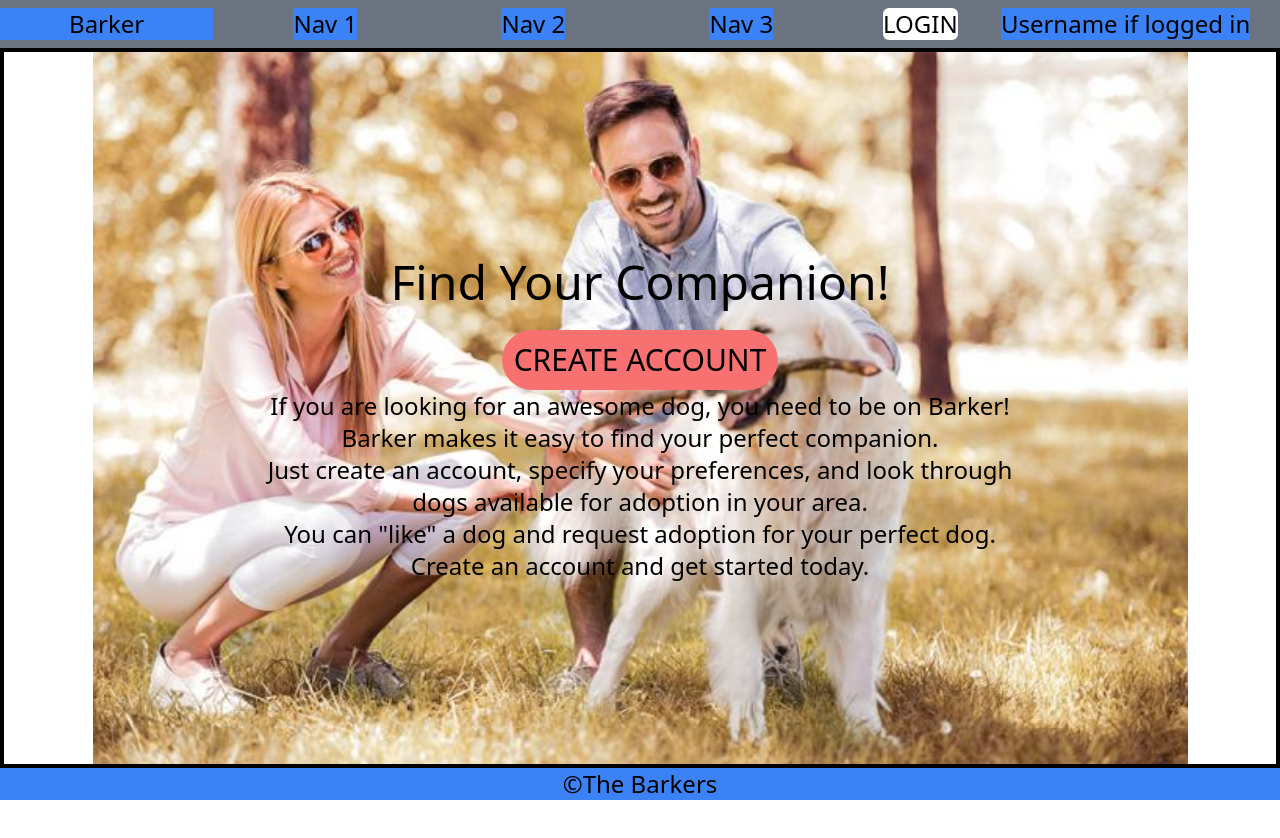
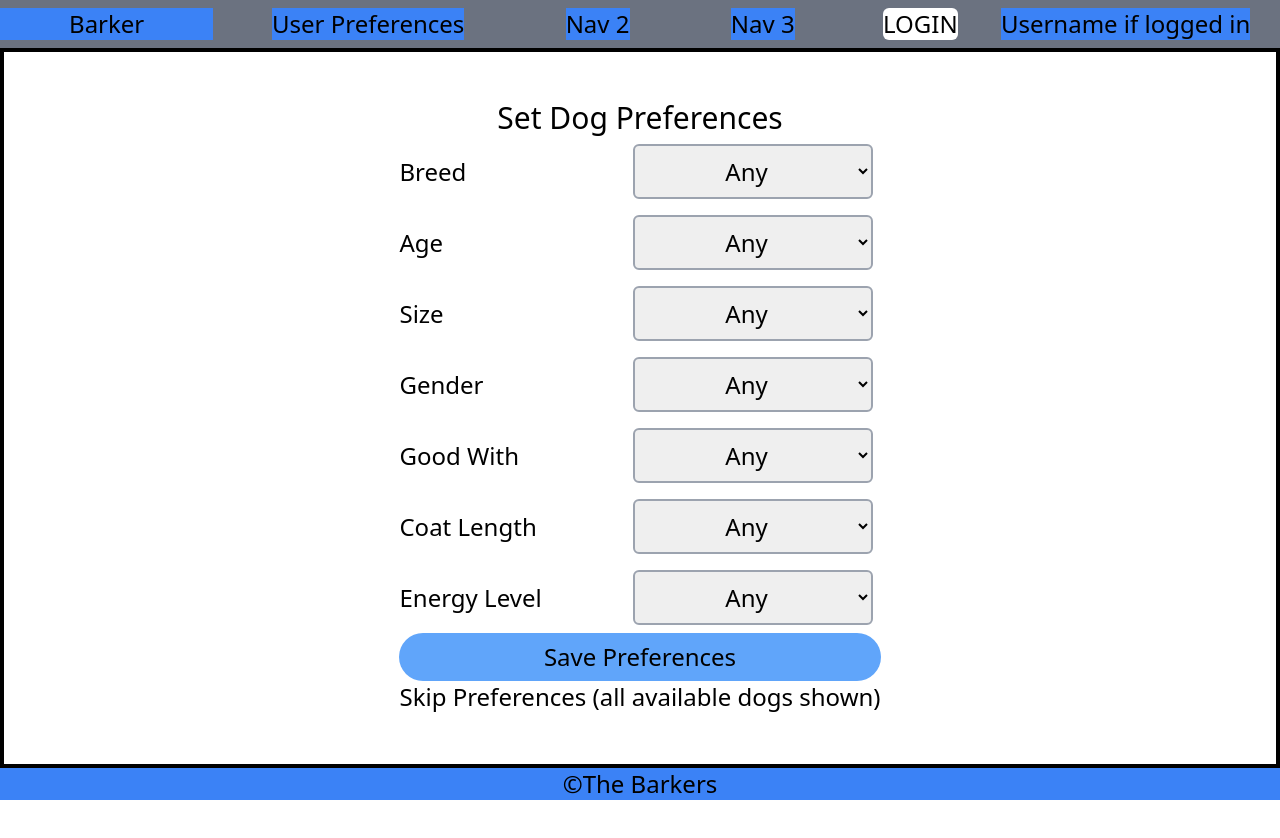
Before and after one commit to 2011JavaReact/BarkerFrontEnd, a React (Create React App) app: page /users/preferences in a window 1280 px wide. Shown: the top 838 px of the page. Before the commit the page ends 808 px from the top, so only its background shows below. Built offline with nearby package versions, Linux system fonts and the light colour scheme.

Commit message:
updated create user added user preferences

```diff
--- a/package.json
+++ b/package.json
@@ -13,6 +13,7 @@
     "@types/react": "^16.14.2",
     "@types/react-dom": "^16.9.10",
     "autoprefixer": "^9.8.6",
+    "axios": "^0.21.1",
     "postcss": "^7.0.35",
     "react": "^17.0.1",
     "react-dom": "^17.0.1",
--- a/src/App.tsx
+++ b/src/App.tsx
@@ -5,6 +5,8 @@ import { BrowserRouter as Router, Route, Switch } from "react-router-dom";
 import NavBarContainer from "./containers/NavBarContainer";
 import Home from "./components/Home";
 import FooterContainer from "./containers/FooterContainer";
+import NewUserForm from "./components/user/NewUserForm";
+import UserPreferences from "./components/user/UserPreferences";
 
 function App() {
   return (
@@ -14,7 +16,9 @@ function App() {
           <NavBarContainer />
         </nav>
         <div className="main-container mt-12 mb-10 border-solid border-4 border-black">
-          <Route path="/" component={Home} />
+          <Route exact path="/" component={Home} />
+          <Route exact path="/users/new" component={NewUserForm} />
+          <Route exact path="/users/preferences" component={UserPreferences} />
         </div>
         <footer className="fixed inset-x-0 bottom-0 h-8 bg-blue-500">
           <FooterContainer />
--- a/src/components/Home.tsx
+++ b/src/components/Home.tsx
@@ -1,13 +1,17 @@
 import React from "react";
+import { Link } from "react-router-dom";
+
 // import happyDog from "../images/happy_dog.jpg";
 
 const Home = () => {
   return (
     <div className="bg-happy-dog bg-opacity-10 bg-no-repeat bg-center bg-contain h-full flex flex-col justify-center items-center">
       <div className="text-5xl p-6">Find Your Companion!</div>
-      <button className="text-3xl rounded-full py-3 px-3 bg-red-400">
-        CREATE ACCOUNT
-      </button>
+      <Link to="users/new">
+        <button className="text-3xl rounded-full py-3 px-3 bg-red-400">
+          CREATE ACCOUNT
+        </button>
+      </Link>
       <p>If you are looking for an awesome dog, you need to be on Barker!</p>
       <p>Barker makes it easy to find your perfect companion.</p>
       <p>Just create an account, specify your preferences, and look through</p>
--- /dev/null
+++ b/src/components/user/NewUserForm.tsx
@@ -0,0 +1,80 @@
+import React from "react";
+import { Redirect, Link } from "react-router-dom";
+import Axios from "axios";
+
+export default class NewUserForm extends React.Component {
+  state = {
+    redirect: false,
+    user: {
+      userName: "",
+      email: "",
+      password: "",
+      preferencesSet: false,
+    },
+  };
+
+  handleChange = (
+    event: React.ChangeEvent<HTMLInputElement>
+  ): void | undefined => {
+    const newUser: any = { ...this.state.user };
+    newUser[event.target.name] = event.target.value;
+
+    this.setState({ user: newUser });
+  };
+
+  handleSubmit = (event: React.FormEvent<HTMLElement>): void => {
+    event.preventDefault();
+    console.log(this.state);
+    Axios.post("http://localhost:8080/users", this.state.user);
+    this.setState({ redirect: true });
+  };
+
+  render(): React.ReactNode {
+    if (this.state.redirect) {
+      return <Redirect to="/users/preferences" />;
+    } else {
+      return (
+        <div className="flex h-screen justify-center">
+          <div className="m-12 w-30% ">
+            <div className="text-3xl">Create User Account</div>
+            <form className="flex flex-col" onSubmit={this.handleSubmit}>
+              <input
+                className="m-2 p-2 rounded-md border-solid border-2 border-gray-400 text-left"
+                type="text"
+                name="userName"
+                placeholder="Full Name"
+                onChange={this.handleChange}
+                value={this.state.user.userName}
+              ></input>
+              <input
+                className="m-2 p-2 rounded-md border-solid border-2 border-gray-400 text-left"
+                type="email"
+                name="email"
+                placeholder="Email"
+                onChange={this.handleChange}
+                value={this.state.user.email}
+              ></input>
+              <input
+                className="m-2 p-2 rounded-md border-solid border-2 border-gray-400 text-left"
+                type="password"
+                name="password"
+                placeholder="Password"
+                onChange={this.handleChange}
+                value={this.state.user.password}
+              ></input>
+              <button
+                className="text-2xl rounded-full py-2 px-2 bg-red-400"
+                type="submit"
+              >
+                Sign Up!
+              </button>
+            </form>
+            <Link className="text-2xl" to="/">
+              Create a Shelter Account Instead
+            </Link>
+          </div>
+        </div>
+      );
+    }
+  }
+}
--- /dev/null
+++ b/src/components/user/UserPreferences.tsx
@@ -0,0 +1,169 @@
+import React from "react";
+import { Link } from "react-router-dom";
+import Axios from "axios";
+
+export default class UserPreferences extends React.Component {
+  state = {
+    id: "",
+    preferencesSet: false,
+    preferences: {
+      breedPreference: "any",
+      agePreference: "any",
+      sizePreference: "any",
+      genderPreference: "any",
+      goodWithPreference: "any",
+      coatLengthPreference: "any",
+      energyLevelPreference: "any",
+    },
+  };
+
+  handleChange = (
+    event: React.ChangeEvent<HTMLInputElement | HTMLSelectElement>
+  ): void | undefined => {
+    const newPrefs: any = { ...this.state.preferences };
+
+    newPrefs[event.target.name] = event.target.value;
+    console.log(newPrefs);
+    this.setState({ preferences: newPrefs });
+  };
+
+  handleSubmit = (event: React.FormEvent<HTMLElement>): void => {
+    event.preventDefault();
+    console.log(this.state);
+    Axios.put("http://localhost:8080/users", this.state.preferences);
+  };
+
+  render(): React.ReactNode {
+    return (
+      <div className="flex h-screen justify-center">
+        <div className="m-12 w-30% ">
+          <div className="text-3xl">Set Dog Preferences</div>
+          <form className="flex flex-col" onSubmit={this.handleSubmit}>
+            <div className="flex flex-row justify-between items-center">
+              <div>Breed</div>
+              <div>
+                <select
+                  className="m-2 p-2 w-60 rounded-md border-solid border-2 border-gray-400 text-left"
+                  name="breedPreference"
+                  onChange={this.handleChange}
+                  value={this.state.preferences.breedPreference}
+                >
+                  <option value="null">Any</option>
+                  <option value="Golden Retreiver">Golden Retreiver</option>
+                  <option value="none">Get List from DB</option>
+                </select>
+              </div>
+            </div>
+            <div className="flex flex-row justify-between items-center">
+              <div>Age</div>
+              <div>
+                <select
+                  className="m-2 p-2 w-60 rounded-md border-solid border-2 border-gray-400 text-left"
+                  name="agePreference"
+                  onChange={this.handleChange}
+                  value={this.state.preferences.agePreference}
+                >
+                  <option value="null">Any</option>
+                  <option value="Puppy">Puppy</option>
+                  <option value="Young">1-3 Years</option>
+                  <option value="Adult">4-8 Years</option>
+                  <option value="Senior">9+ Years</option>
+                </select>
+              </div>
+            </div>
+            <div className="flex flex-row justify-between items-center">
+              <div>Size</div>
+              <div>
+                <select
+                  className="m-2 p-2 w-60 rounded-md border-solid border-2 border-gray-400 text-left"
+                  name="sizePreference"
+                  onChange={this.handleChange}
+                  value={this.state.preferences.sizePreference}
+                >
+                  <option value="null">Any</option>
+                  <option value="Small">Under 15 lbs</option>
+                  <option value="Medium">15 - 35 lbs</option>
+                  <option value="Large">35 - 75 lbs</option>
+                  <option value="Ex-Large">75+ lbs</option>
+                </select>
+              </div>
+            </div>
+            <div className="flex flex-row justify-between items-center">
+              <div>Gender</div>
+              <div>
+                <select
+                  className="m-2 p-2 w-60 rounded-md border-solid border-2 border-gray-400 text-left"
+                  name="genderPreference"
+                  onChange={this.handleChange}
+                  value={this.state.preferences.genderPreference}
+                >
+                  <option value="null">Any</option>
+                  <option value="Male">Male</option>
+                  <option value="Female">Female</option>
+                </select>
+              </div>
+            </div>
+            <div className="flex flex-row justify-between items-center">
+              <div>Good With</div>
+              <div>
+                <select
+                  className="m-2 p-2 w-60 rounded-md border-solid border-2 border-gray-400 text-left"
+                  name="goodWithPreference"
+                  onChange={this.handleChange}
+                  value={this.state.preferences.goodWithPreference}
+                >
+                  <option value="null">Any</option>
+                  <option value="Everyone">Everyone</option>
+                  <option value="Kids">Kids</option>
+                  <option value="Adults">Adults Only</option>
+                  <option value="Family">Family Only</option>
+                </select>
+              </div>
+            </div>
+            <div className="flex flex-row justify-between items-center">
+              <div>Coat Length</div>
+              <div>
+                <select
+                  className="m-2 p-2 w-60 rounded-md border-solid border-2 border-gray-400 text-left"
+                  name="coatLengthPreference"
+                  onChange={this.handleChange}
+                  value={this.state.preferences.coatLengthPreference}
+                >
+                  <option value="null">Any</option>
+                  <option value="Short">Short</option>
+                  <option value="Medium">Medium</option>
+                  <option value="Long">Long</option>
+                </select>
+              </div>
+            </div>
+            <div className="flex flex-row justify-between items-center">
+              <div>Energy Level</div>
+              <div>
+                <select
+                  className="m-2 p-2 w-60 rounded-md border-solid border-2 border-gray-400 text-left"
+                  name="energyLevelPreference"
+                  onChange={this.handleChange}
+                  value={this.state.preferences.energyLevelPreference}
+                >
+                  <option value="null">Any</option>
+                  <option value="Low">Low</option>
+                  <option value="Medium">Medium</option>
+                  <option value="High">High</option>
+                </select>
+              </div>
+            </div>
+            <button
+              className="text-2xl rounded-full py-2 px-2 bg-blue-400"
+              type="submit"
+            >
+              Save Preferences
+            </button>
+          </form>
+          <Link className="text-2xl" to="/">
+            Skip Preferences (all available dogs shown)
+          </Link>
+        </div>
+      </div>
+    );
+  }
+}
--- a/src/containers/FooterContainer.tsx
+++ b/src/containers/FooterContainer.tsx
@@ -1,9 +1,9 @@
-import React from "react";
+import React, { ReactNode } from "react";
 
-const FooterContainer = () => {
+const FooterContainer: React.FC<ReactNode> = () => {
   return (
     <div className="items-center">
-      <text>&#169;</text>The Barkers
+      {[<span key="item1">&#169;</span>, <span key="item2">The Barkers</span>]}
     </div>
   );
 };
--- a/src/containers/NavBarContainer.tsx
+++ b/src/containers/NavBarContainer.tsx
@@ -1,12 +1,17 @@
 import React from "react";
+import { NavLink } from "react-router-dom";
 
 export default class NavBarContainer extends React.Component {
   render(): React.ReactNode {
     return (
       <div className="grid grid-cols-6 items-center h-full">
-        <div className="bg-blue-500">Barker</div>
+        <NavLink to="/">
+          <div className="bg-blue-500">Barker</div>
+        </NavLink>
         <div className="col-span-3 flex flex-row justify-around p-2">
-          <div className="bg-blue-500">Nav 1</div>
+          <NavLink to="/users/preferences">
+            <div className="bg-blue-500">User Preferences</div>
+          </NavLink>
           <div className="bg-blue-500">Nav 2</div>
           <div className="bg-blue-500">Nav 3</div>
         </div>
```
Also changed, not shown: 2 other files (tests, documents, lock files or other folders).
